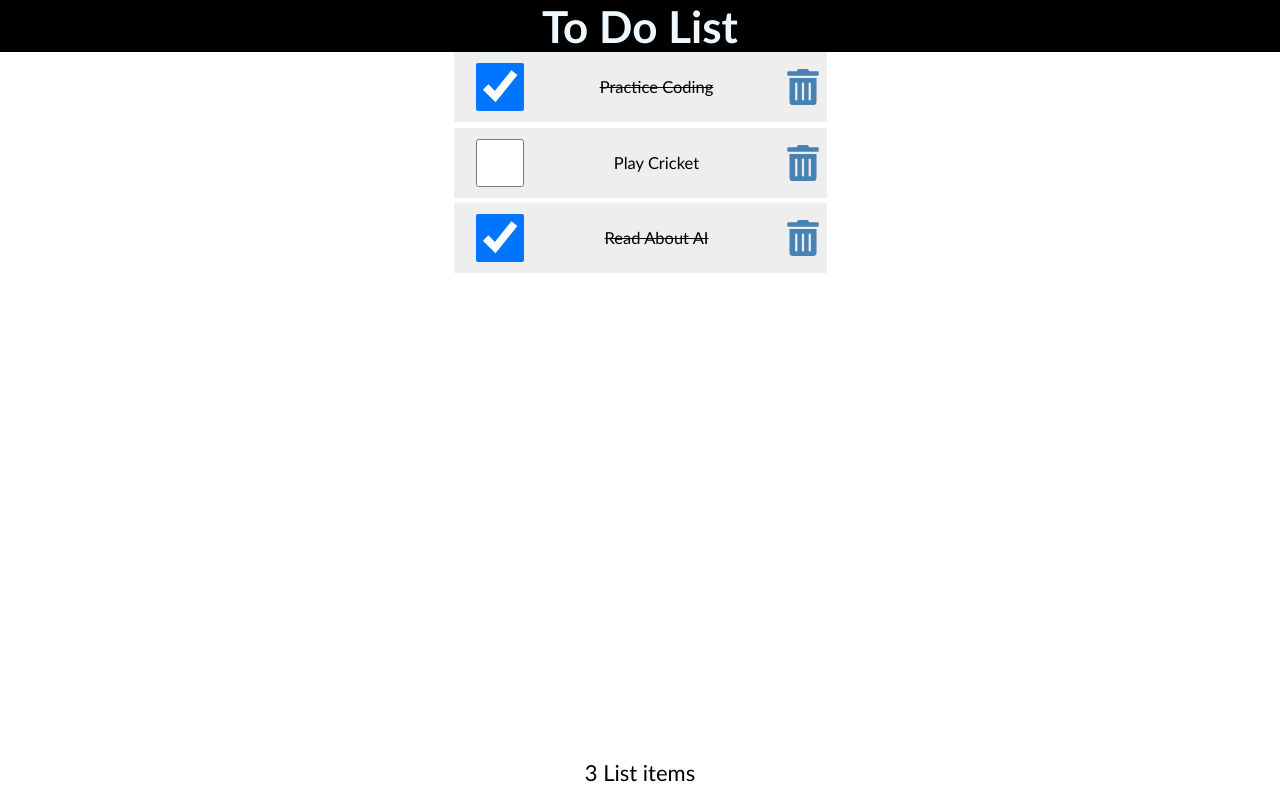
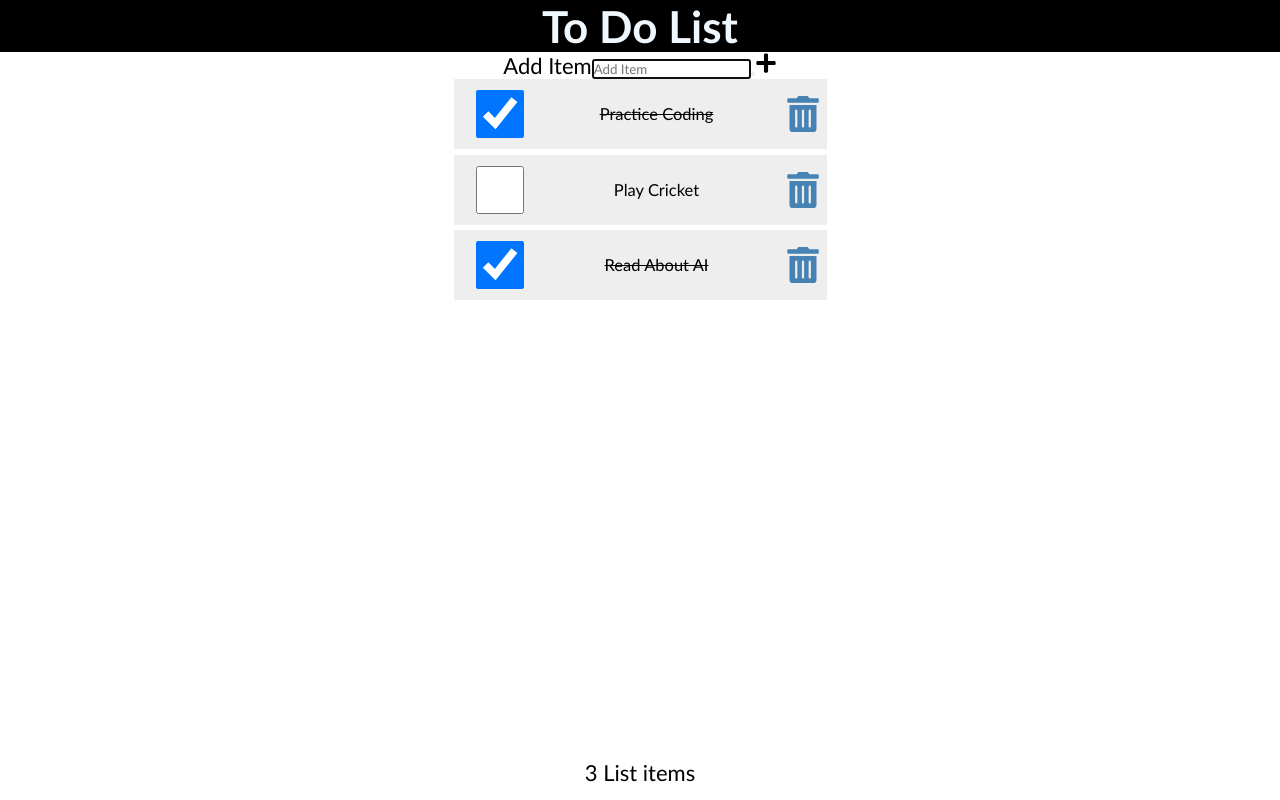
Before and after one commit to Divya-dhars/todolist-app, a React (Create React App) app: page / in a window 1280 px wide. Built offline with nearby package versions, Linux system fonts and the light colour scheme.

Commit message:
ADD item form created

```diff
--- /dev/null
+++ b/src/AddItem.js
@@ -0,0 +1,14 @@
+import React from 'react'
+import { FaPlus } from 'react-icons/fa'
+const AddItem = ()=> {
+  return (
+   <form classNme='addForm'>
+        <label htmlFor="addItem">Add Item</label>
+        <input autoFocus type="text" id='addItem' placeholder='Add Item' required/>
+        <button type="submit" aria-label='Add Item'/>
+        <FaPlus/>
+   </form>
+  )
+}
+
+export default AddItem
--- a/src/App.js
+++ b/src/App.js
@@ -1,6 +1,7 @@
 import Header from './Header';
 import Content from './Content';
 import Footer from './Footer';
+import AddItem from './AddItem';
 import {useState} from 'react';
 import './App.css';
 function App() {
@@ -36,6 +37,7 @@ const handleDelete=(id)=>{
   return (
     <div className="App">
       <Header title="To Do List"/>
+      <AddItem/>
       <Content
         items={items}
         handleCheck={handleCheck}
```
